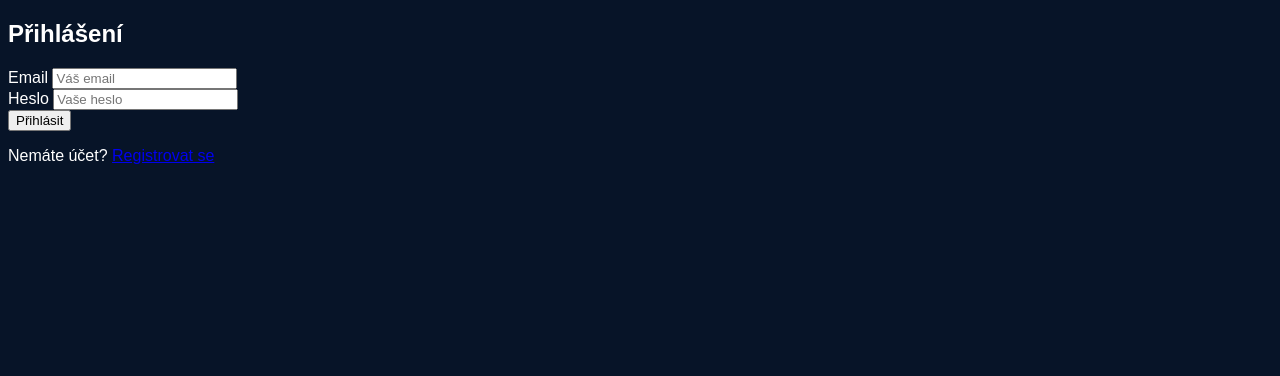
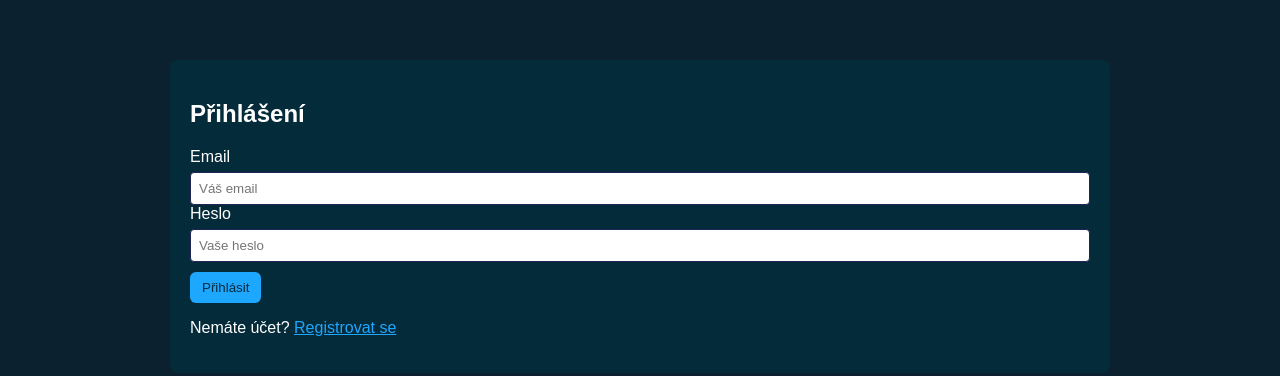
Before and after one commit to AppProxeratechsmart/proxeratech-platform, a plain HTML site: page frontend/login.html in a window 1280 px wide. Drawn offline with nearby package versions, Linux system fonts and the light colour scheme.

Commit message:
Update style.css

```diff
--- a/frontend/assets/css/style.css
+++ b/frontend/assets/css/style.css
@@ -1 +1,5 @@
-body{font-family:Arial;background:#071428;color:#fff}
+body{font-family:Arial,Helvetica,sans-serif;background:#0b2130;color:#fff;margin:0;padding:20px}
+.container{max-width:900px;margin:40px auto;padding:20px;background:#042b3a;border-radius:8px}
+input{padding:8px;border-radius:4px;border:1px solid #225;width:100%;box-sizing:border-box;margin-top:6px}
+.btn{padding:8px 12px;background:#1ea7ff;border:none;color:#042b3a;border-radius:6px;cursor:pointer;margin-top:10px}
+a{color:#1ea7ff}
```
